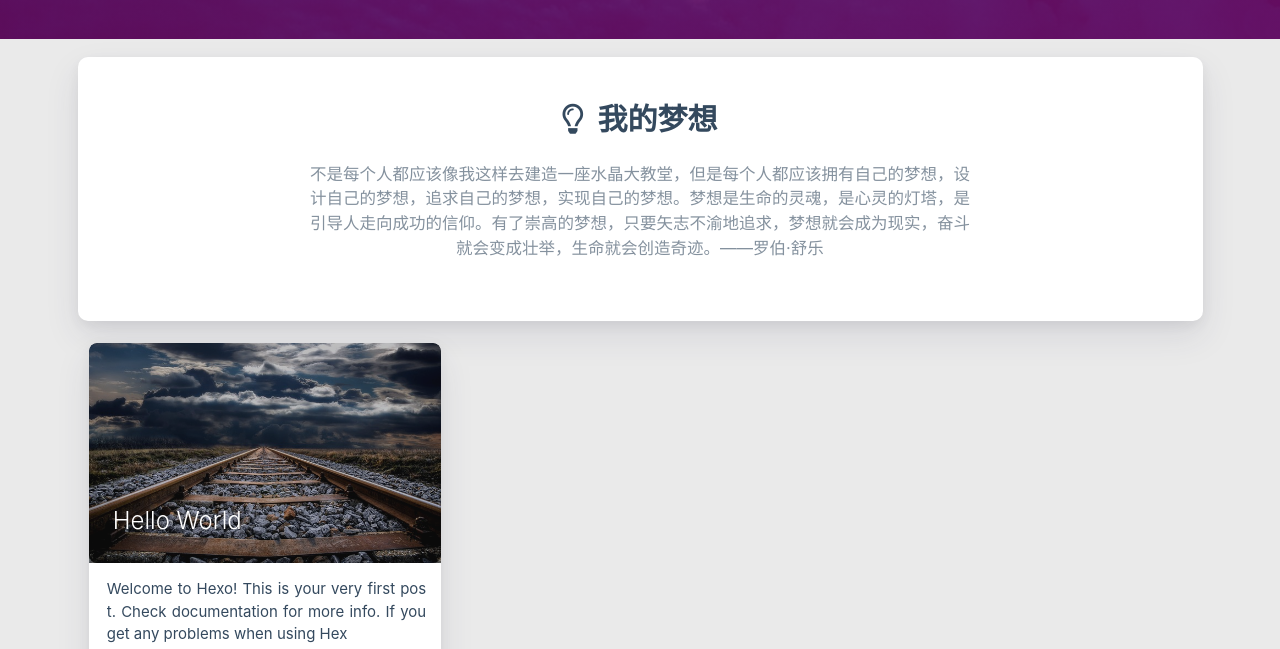
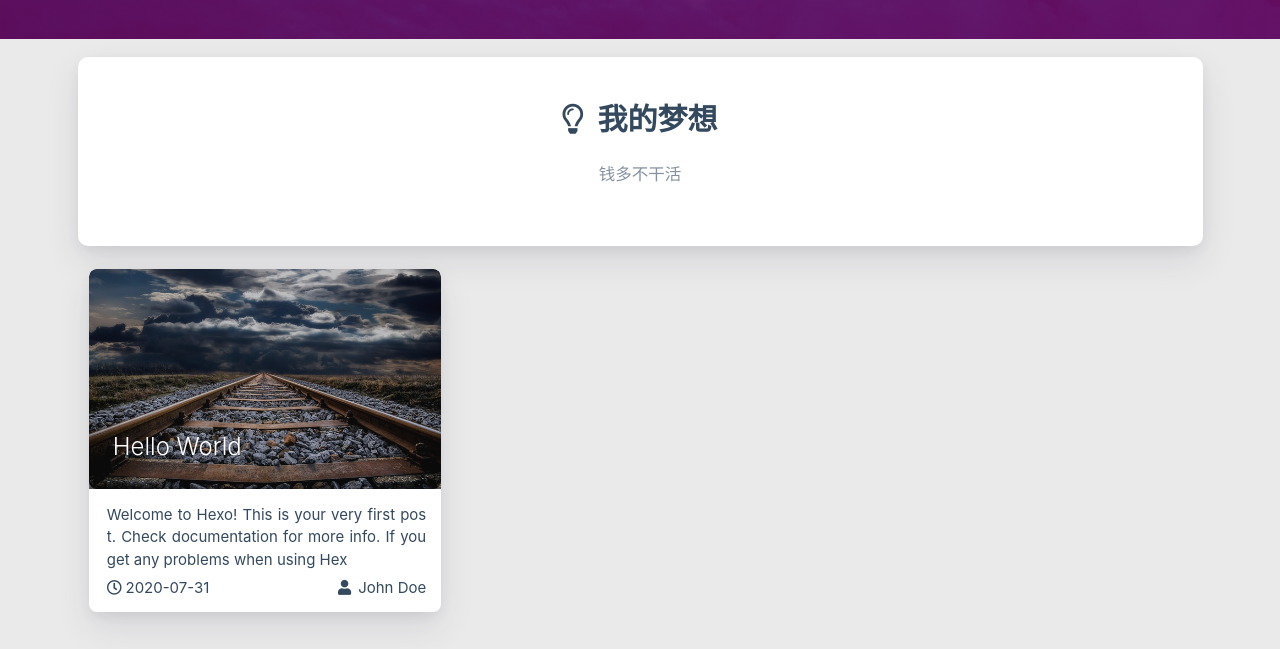
Before and after one commit to hyz280914130/hyz280914130.github.io, a plain HTML site: page index.html in a window 1280 px wide. Shown: the part 761-1410 px from the top of the page. Drawn offline with nearby package versions, Linux system fonts and the light colour scheme; some packages are replaced by stand-ins of ours; no server answers; a script that the page names is missing.

Commit message:
Site updated: 2020-07-31 15:34:30

```diff
--- a/index.html
+++ b/index.html
@@ -493,7 +493,7 @@
 
     <div class="row">
         <div class="col l8 offset-l2 m10 offset-m1 s10 offset-s1 center-align text">
-            不是每个人都应该像我这样去建造一座水晶大教堂，但是每个人都应该拥有自己的梦想，设计自己的梦想，追求自己的梦想，实现自己的梦想。梦想是生命的灵魂，是心灵的灯塔，是引导人走向成功的信仰。有了崇高的梦想，只要矢志不渝地追求，梦想就会成为现实，奋斗就会变成壮举，生命就会创造奇迹。——罗伯·舒乐
+            钱多不干活
         </div>
     </div>
 </div>
```
